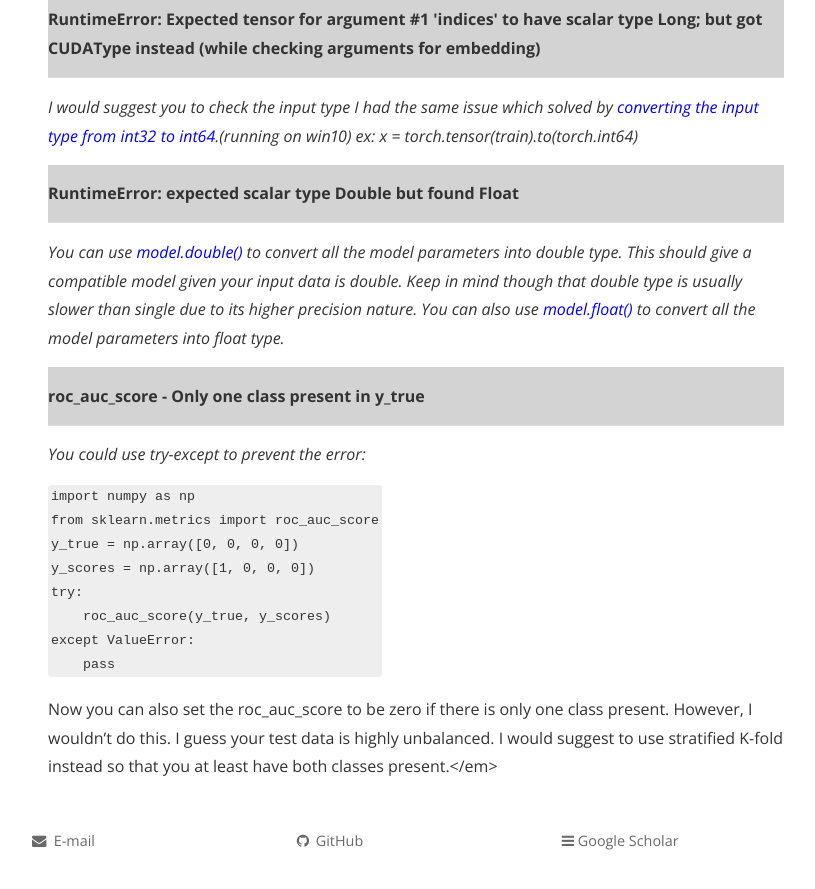
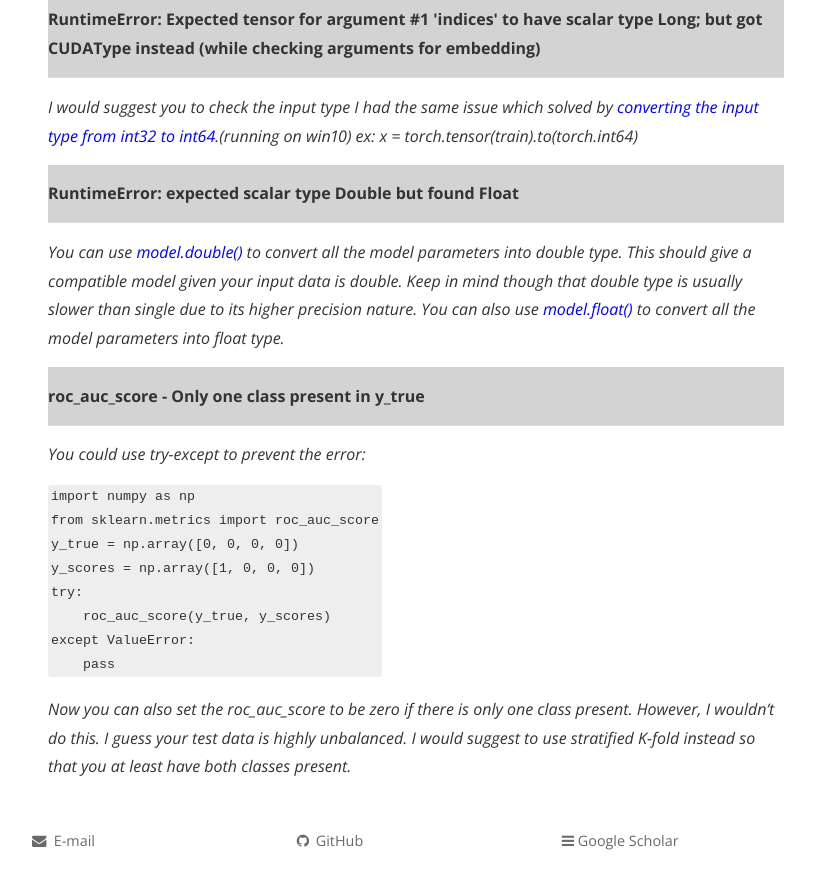
Before and after one commit to sosweetzhang/sosweetzhang.github.io, a Jekyll site: the page built from share/Experience/231106.md, in a window 1280 px wide and 900 px high, scrolled down 967 px. Shown: the top 889 px of the window, without its empty margins (224-1039 px from the left). Built offline with Jekyll 4.4.1, drawn with Linux system fonts in a browser that asks for light colours; nearby versions of some CDN libraries; comment, search, counter and statistics services are not loaded; a style sheet for code colours, icons or effects is not loaded.

Commit message:
Update 231106.md

````diff
--- a/share/Experience/231106.md
+++ b/share/Experience/231106.md
@@ -34,7 +34,7 @@ permalink: /share/Experience/231106/
 
 <table><tr><td bgcolor=lightgray><strong>roc_auc_score - Only one class present in y_true</strong></td></tr></table>
 
-<em>You could use try-except to prevent the error:
+<em>You could use try-except to prevent the error:</em>
 
 ```python
 import numpy as np
@@ -47,4 +47,4 @@ except ValueError:
     pass
 ```
 
-Now you can also set the roc_auc_score to be zero if there is only one class present. However, I wouldn't do this. I guess your test data is highly unbalanced. I would suggest to use stratified K-fold instead so that you at least have both classes present.</em>
+<em>Now you can also set the roc_auc_score to be zero if there is only one class present. However, I wouldn't do this. I guess your test data is highly unbalanced. I would suggest to use stratified K-fold instead so that you at least have both classes present.</em>
````
